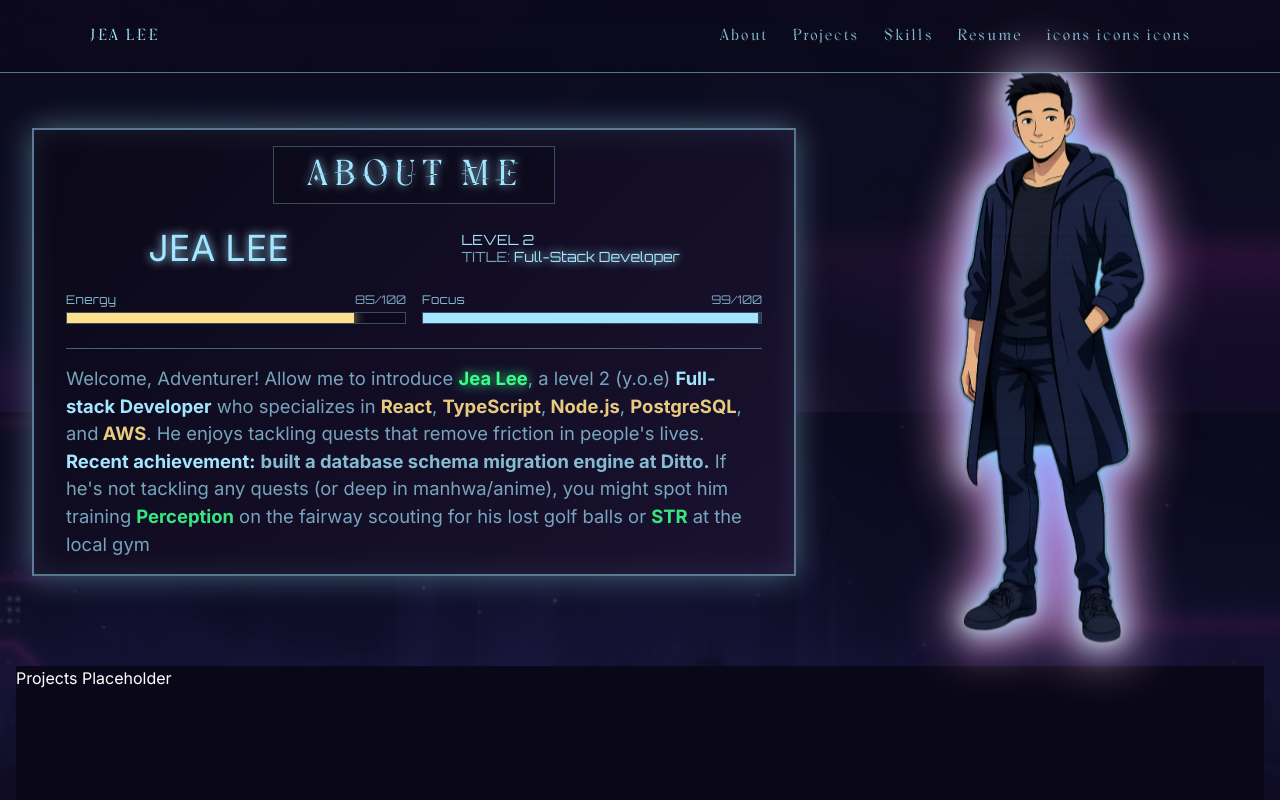
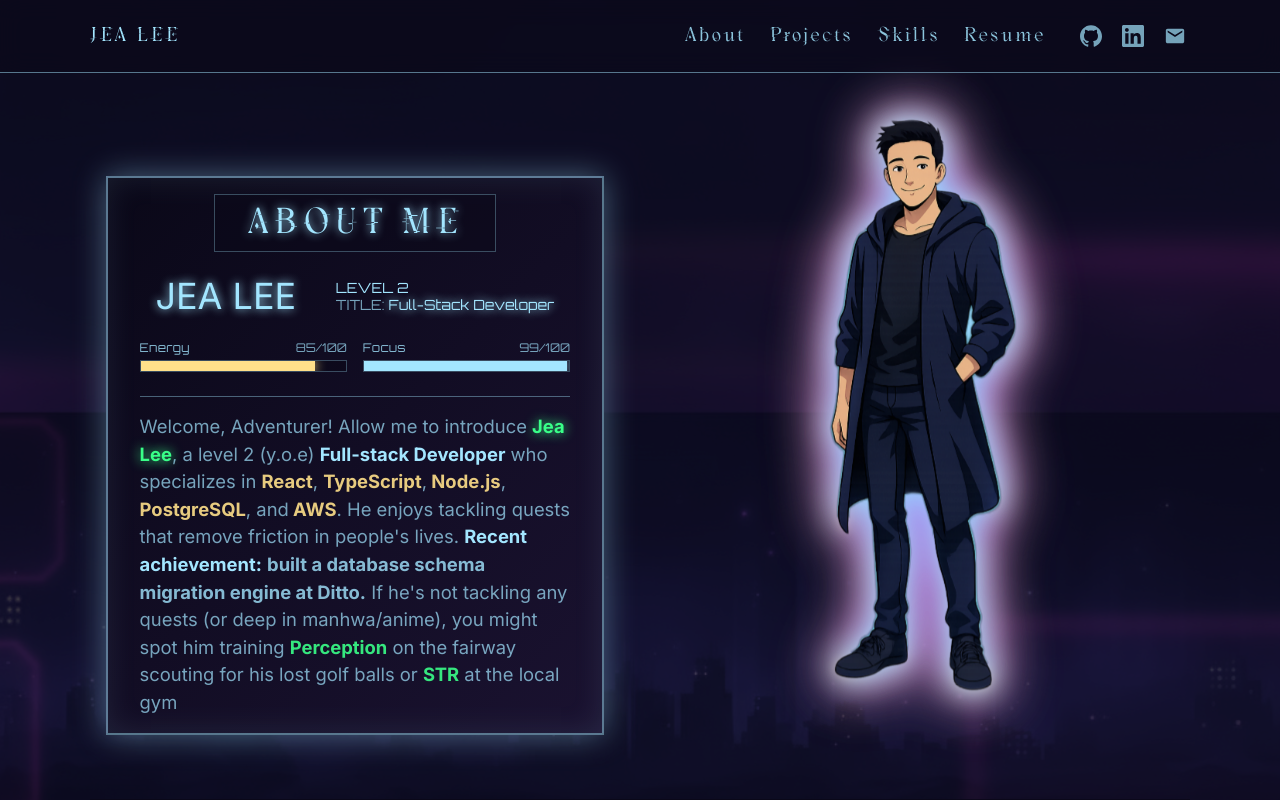
Before and after one commit to jealee44/jea-portfolio, a React (Vite) app: page / in a window 1280 px wide. Shown: the top 800 px of the page. Built offline with nearby package versions, Linux system fonts and the light colour scheme.

Commit message:
rearranged, added icons, adjusted layout

```diff
--- a/src/App.tsx
+++ b/src/App.tsx
@@ -5,21 +5,23 @@ import NavBar from './components/Nav/NavBar';
 
 export default function App() {
  return (
-    <main className="relative z-10 mx-auto max-w-[1980px] px-4 py-12">
-      <div>
-        <NavBar />
-      </div>
-      <div className="grid items-start gap-8 lg:grid-cols-[minmax(0,1fr)_420px]">
-        <div>
-          <StatusWindow />
-        </div>
+  <>
+      <NavBar />
+
+      <section id="about" className="container-90 pt-24 scroll-mt-24">
+        <div className="grid items-start gap-10 xl:grid-cols-2">
+          <div>
+            <StatusWindow />
+          </div>
         <div className="justify-self-center">
           <Avatar className="w-[260px] sm:w-[320px] lg:w-[420px]" />
         </div>
-      </div>
-      <div className="bg-(--color-dark) h-screen text-white" >
-        Projects Placeholder
-      </div>
-    </main>
+        </div>
+      </section>
+
+            <section id="projects" className="container-90 py-16 scroll-mt-24">
+        <div className="bg-dark/80 h-[60vh] text-white">Projects Placeholder</div>
+      </section>
+  </>
   );
 }
--- a/src/components/Nav/NavBar.tsx
+++ b/src/components/Nav/NavBar.tsx
@@ -23,17 +23,47 @@ export default function NavBar() {
     return (
         <header className="fixed top-0 left-0 right-0 z-40 bg-dark/40 backdrop-blur-md border-b border-cyan-light/50">
             <nav className="container-90 h-18 flex justify-between items-center">
-                <a href="#about" className="font-family-heading text-cyan-light">JEA LEE</a>
+                <a
+                    href="#about"
+                    className="font-family-heading text-cyan-light hover:[text-shadow:0_0_14px_var(--color-cyan-light)] text-base md:text-xl tracking-wide">
+                    JEA LEE
+                </a>
 
-                <ul className="hidden md:flex gap-6 items-center font-family-heading text-cyan-light/80">
-                    <li><a href="#about">About</a></li>
-                    <li><a href="#projects">Projects</a></li>
-                    <li><a href="#skills">Skills</a></li>
-                    <li><a href="#resume">Resume</a></li>
-                    icons
-                    icons
-                    icons
+            <div className="hidden md:flex items-center gap-6">
+                <ul className="flex items-center gap-6 font-family-heading text-cyan-light/85 text-base md:text-xl">
+                    {NAV.map((n) => (
+                        <li key={n.href}>
+                            <a
+                                href={n.href}
+                                className="relative inline-block underline-offset-8 hover:underline hover:text-cyan-light hover:[text-shadow:0_0_14px_var(--color-cyan-light)]">
+                                {n.label}
+                            </a>
+                        </li>
+                    ))}
                 </ul>
+
+            <div className="ml-2 flex items-center gap-3">
+                {SOCIAL.map(({ href, label, Icon }) => (
+                    <a
+                        key={label}
+                        href={href}
+                        aria-label={label}
+                        className="p-1 text-cyan-light/70 hover:text-cyan-light hover:[text-shadow:0_0_10px_var(--color-cyan-light)] focus:outline-none focus:ring-2 focus:ring-[color-var(--color-cyan-light)]/60 rounded "
+                    >
+                        <Icon size={22} />
+                    </a>
+                ))}
+            </div>
+            </div>
+
+            <button
+                type="button"
+                aria-label="Open Menu"
+                onClick={() => setOpen(true)}
+                className="md:hidden p-2 text-cyan-light/85 hover:text-cyan-light"
+            >
+                <MdMenu size={28} />
+            </button>
             </nav>
         </header>
     );
```
